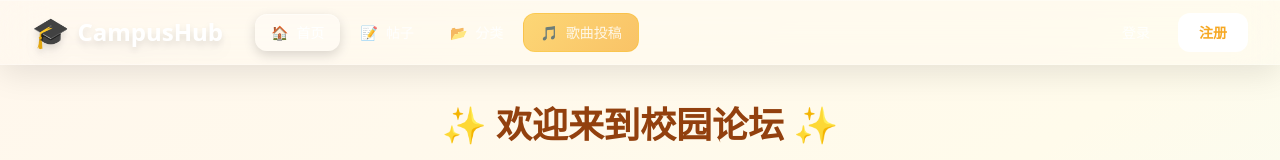
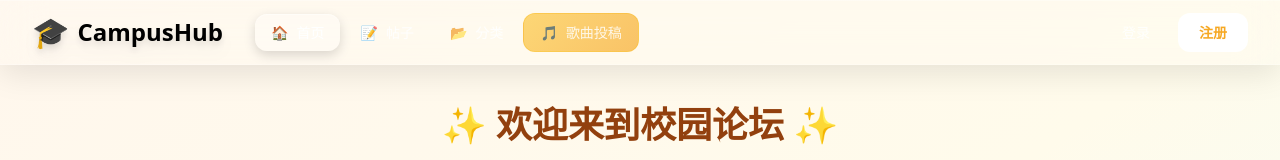
Before and after one commit to ZUOH506/campus-forum, a Nuxt app: page / in a window 1280 px wide. Shown: the top 160 px of the page. Built offline with nearby package versions, Linux system fonts and the light colour scheme; no server answers.

Commit message:
Update default.vue

```diff
--- a/layouts/default.vue
+++ b/layouts/default.vue
@@ -4,7 +4,7 @@
       <nav class="max-w-7xl mx-auto px-4 sm:px-6 lg:px-8">
         <div class="flex justify-between items-center h-16">
           <div class="flex items-center">
-            <NuxtLink to="/" class="text-2xl font-bold text-white drop-shadow-lg flex items-center gap-2">
+            <NuxtLink to="/" class="text-2xl font-bold text-black drop-shadow-lg flex items-center gap-2">
               <span class="text-3xl">🎓</span>
               <span class="hidden sm:inline">CampusHub</span>
             </NuxtLink>
```
